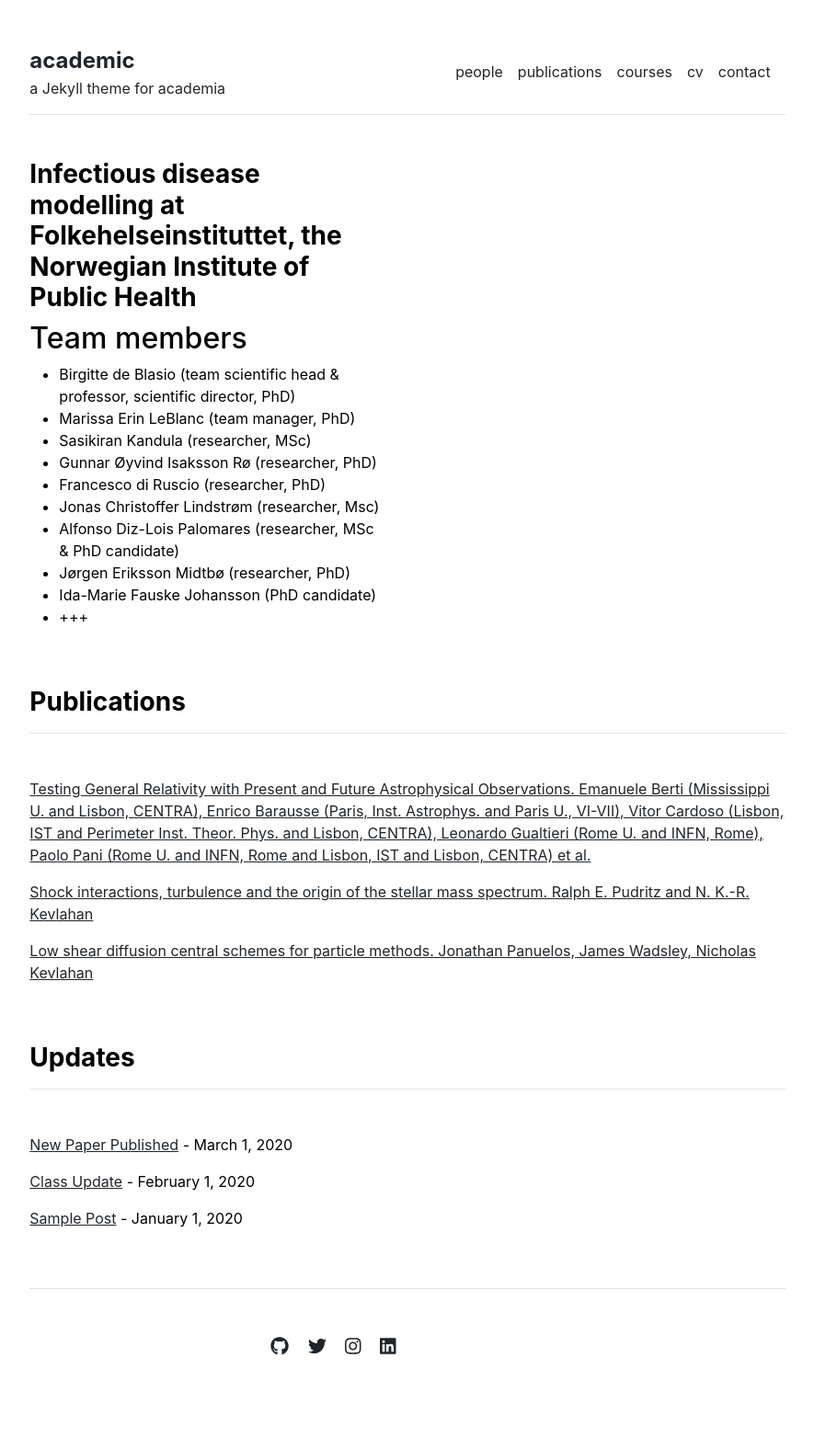
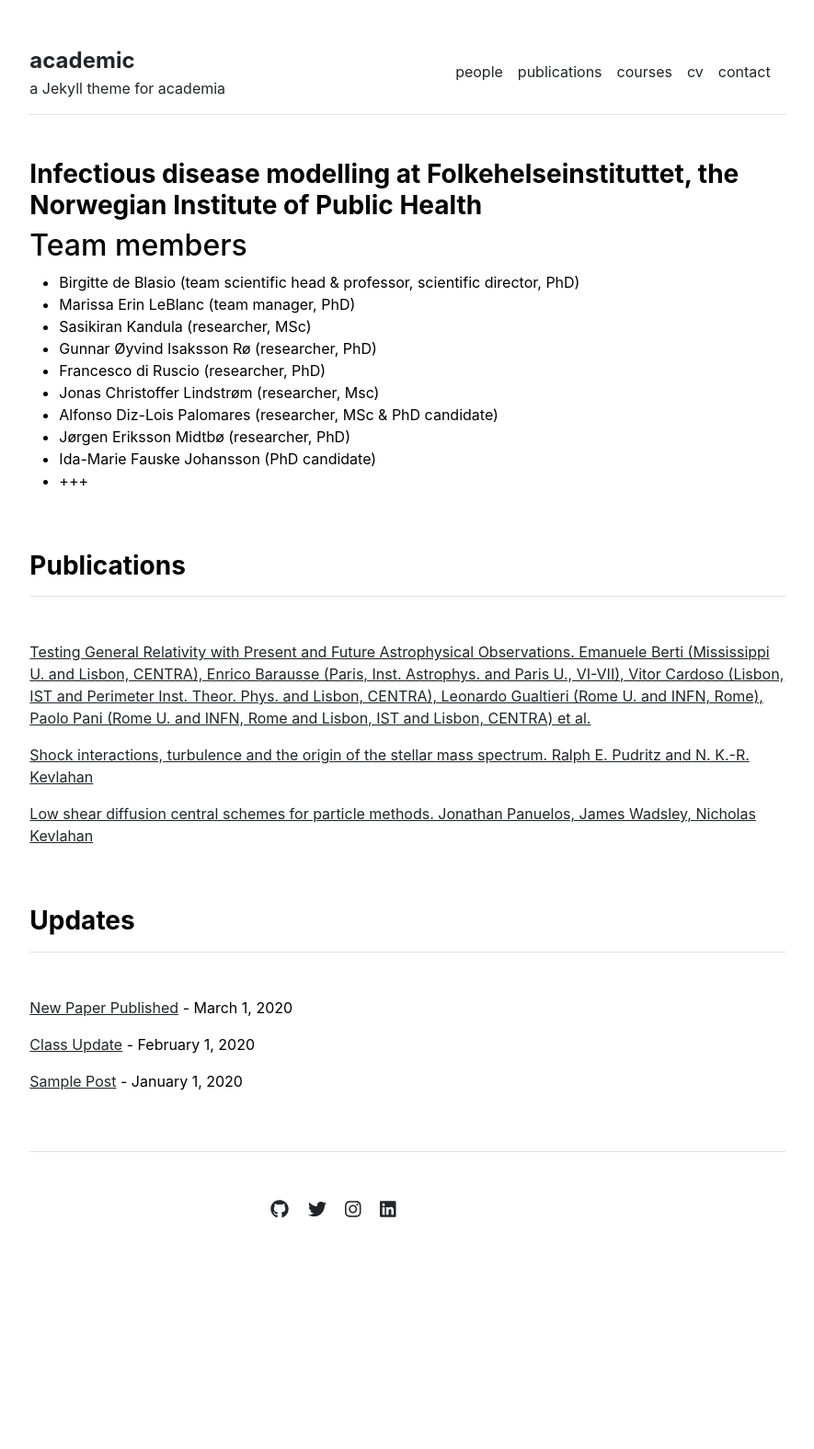
Before and after one commit to folkehelseinstituttet/modelling, a Jekyll site: the page built from index.md, in a window 1280 px wide. Shown: the whole page at 92% size, without its empty margins (197-1082 px from the left). Built offline with Jekyll 4.4.1, drawn with Linux system fonts in a browser that asks for light colours; after the commit the page ends 1427 px from its top, so only the background shows below that.

Commit message:
Increased width of top text in the absence of image

```diff
--- a/_layouts/home.html
+++ b/_layouts/home.html
@@ -3,7 +3,8 @@ layout: default
 ---
 
 <div class="row g-5 mb-5">
-  <div class="col-md-6">
+  <!-- <div class="col-md-6"> -->
+  <div class="col-md-12">
     <h3 class="fw-bold">Infectious disease modelling at Folkehelseinstituttet, the Norwegian Institute of Public Health</h3>
     {{ content }}
   </div>
```
